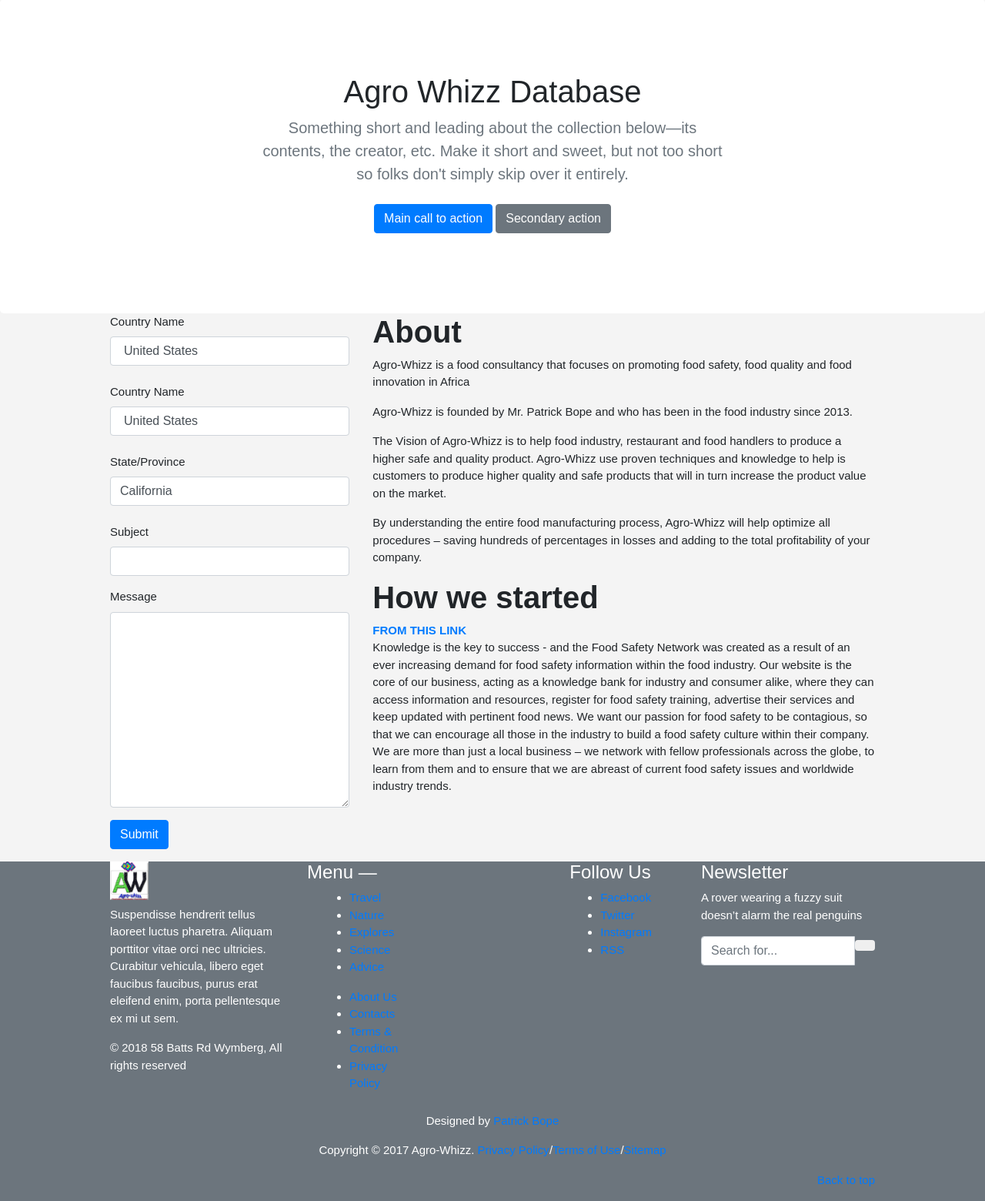
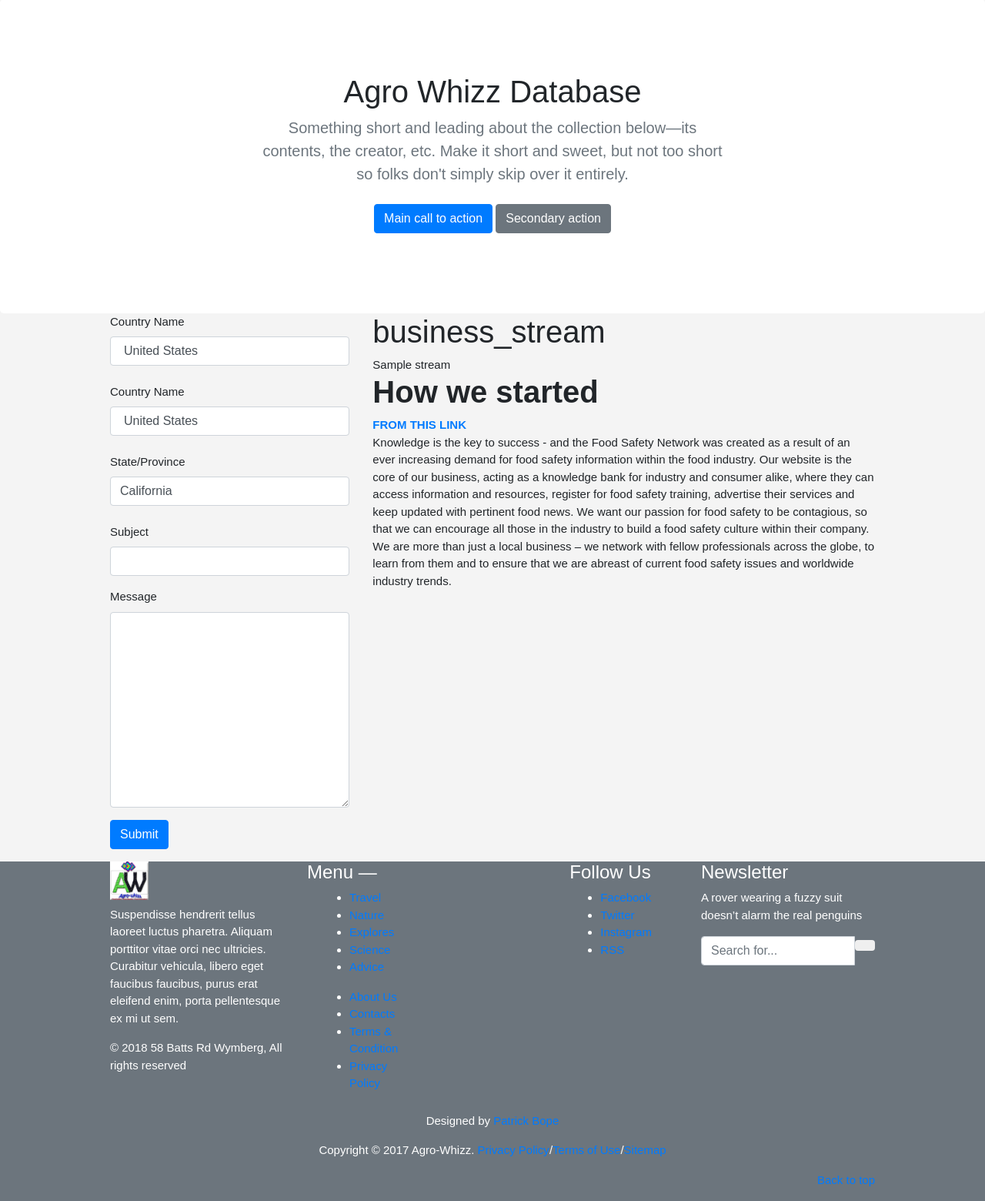
Before and after one commit to patbpm/whizzproject, a Django app: page /agrodata/foodindustrydata/ in a window 1280 px wide. Shown: the part 91-1651 px from the top of the page at 77% size. Run offline with Django 3.2, Linux system fonts and the light colour scheme; tables that the repository leaves empty hold one stand-in row (values such as "Sample post"); some libraries are stand-ins or nearby versions; grey boxes are pictures that could not be loaded.

Commit message:
Creating the first view for the first model for agrodata app

```diff
--- a/agrowhizz/agrodata/templates/agrodata/foodindustrydata.html
+++ b/agrowhizz/agrodata/templates/agrodata/foodindustrydata.html
@@ -49,14 +49,11 @@
                 </form>
             </div>
             <div class="col-12 col-sm-8">
-                <h1><strong>About</strong></h1>
-                <p>Agro-Whizz is a food consultancy  that focuses on promoting food safety, food quality and food innovation in Africa</p>
+                <h1>business_stream</h1>
 
-                <p>Agro-Whizz is founded by Mr. Patrick Bope and who has been in the food industry since 2013.</p>
-
-                <p>The Vision of Agro-Whizz is to help food industry, restaurant and food handlers to produce a higher safe and quality product. Agro-Whizz use proven techniques and knowledge to help is customers to produce higher quality and safe products that will in turn increase the product value on the market.</p>
-
-                <p>By understanding the entire food manufacturing process, Agro-Whizz will help optimize all procedures – saving hundreds of percentages in losses and adding to the total profitability of your company.</p>
+                    {% for business_stream in business_streams %}
+                      {{ business_stream.business_stream_name }} <br>
+                    {% endfor %}
 
                 <h1><strong>How we started</strong></h1>
 
--- a/agrowhizz/agrodata/views.py
+++ b/agrowhizz/agrodata/views.py
@@ -1,8 +1,12 @@
 from django.shortcuts import render
-
+from .models import Business_stream
 # Create your views here.
 def agrodata(request):
     return render(request, 'agrodata/agrodata.html', {})
 
 def foodindustrydata(request):
-    return render(request, 'agrodata/foodindustrydata.html', {})
+    business_streams = Business_stream.objects.all()
+    context = {
+        'business_streams': business_streams,
+    }
+    return render(request, 'agrodata/foodindustrydata.html', context)
```
